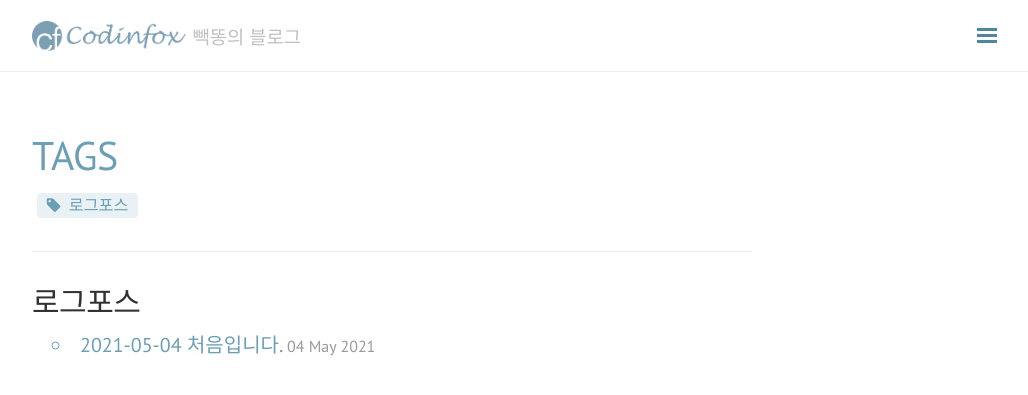
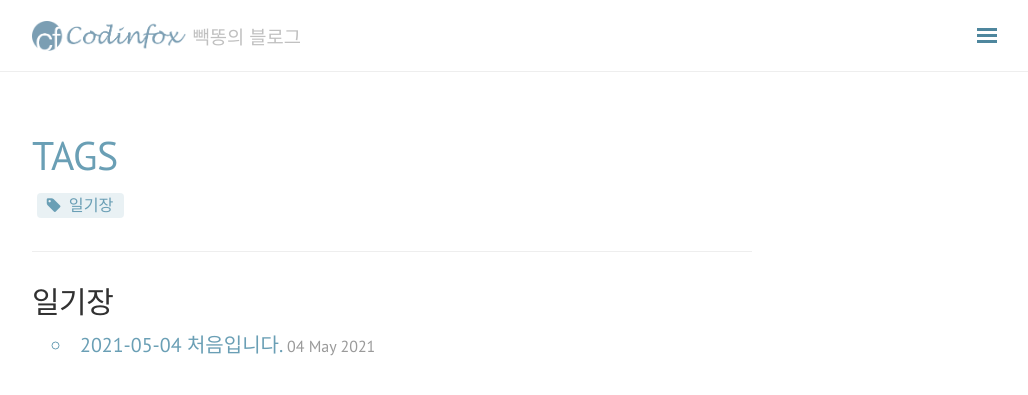
Before and after one commit to dohy-9443/dohy-9443.github.io, a Jekyll site: the page built from blog/tags.html, in a window 1280 px wide. Shown: the top 395 px of the page, without its empty margins (248-1276 px from the left). Built offline with Jekyll 4.4.1, drawn with Linux system fonts in a browser that asks for light colours; nearby versions of some CDN libraries; comment, search, counter and statistics services are not loaded.

Commit message:
태그 수정

```diff
--- a/_posts/log/2021-05-04-first.md
+++ b/_posts/log/2021-05-04-first.md
@@ -1,9 +1,9 @@
 ---
 layout: post
 title: 2021-05-04 처음입니다.
-category: 로그포스
+category: 일기장
 permalink: /log/:year/:month/:day/:title/
-tags: [로그포스]
+tags: [일기장]
 comments: true
 ---
 
```
